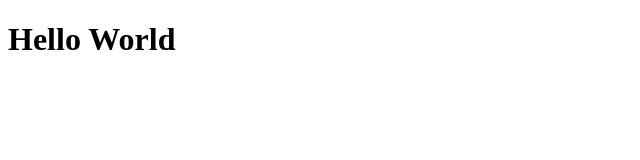
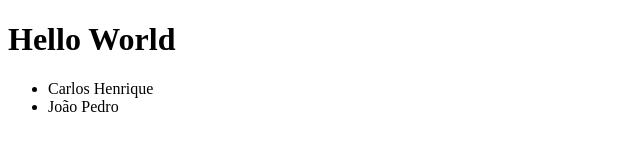
Before and after one commit to joaoif2020/html_inicial, a plain HTML site: page index.html in a window 1280 px wide. Shown: the whole page, without its empty margins (0-640 px from the left). Drawn offline with Linux system fonts and the light colour scheme.

Commit message:
segundo commit

```diff
--- a/index.html
+++ b/index.html
@@ -9,6 +9,11 @@
 
 <body>
     <h1>Hello World</h1>
+
+    <ul>
+        <li>Carlos Henrique</li>
+	<li>João Pedro</li>
+    </ul>
 </body>
 
 </html>
```
